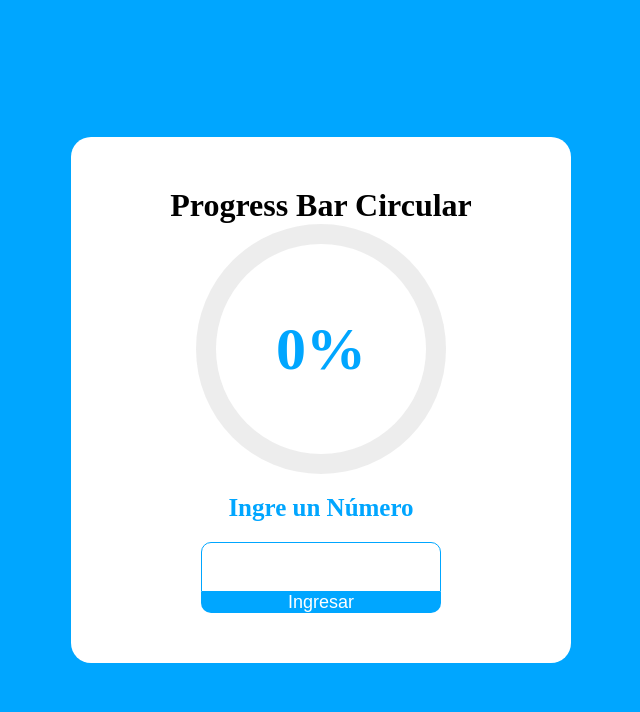
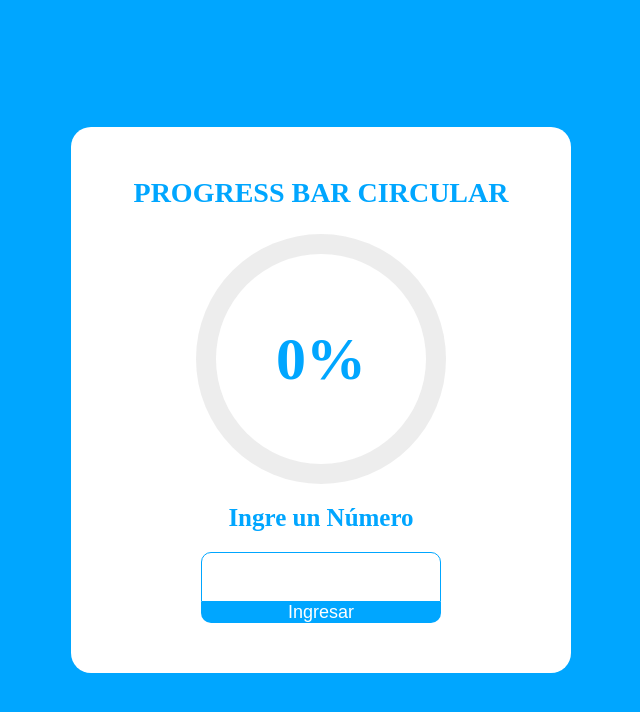
Before and after one commit to BryanCachimuel/Ruta_de_Aprendizaje_de_JavaScript, a PHP site: page / in a window 1280 px wide. Shown: the top 712 px of the page, without its empty margins (319-959 px from the left). Run offline with PHP 8.4, Linux system fonts and the light colour scheme.

Commit message:
dando estilos al titulo con css

```diff
--- a/Progress-Bar-Circular/publico/css/estilos.css
+++ b/Progress-Bar-Circular/publico/css/estilos.css
@@ -22,6 +22,14 @@ body{
     flex-direction: column;
     align-items: center;
     border-radius: 20px;
+}
+
+.progress_titulo{
+    margin-bottom: 25px;
+    font-weight: bold;
+    font-size: 28px;
+    color: rgb(0, 166, 255);
+    text-transform: uppercase;
 }
 
 .progress-circular{
```
